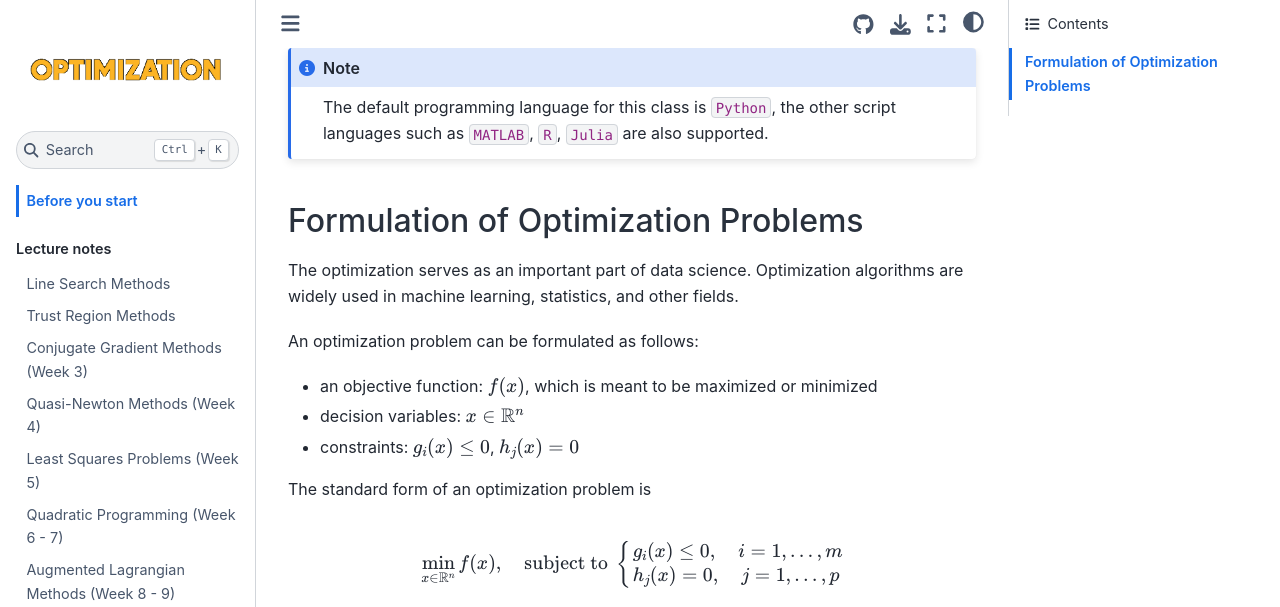
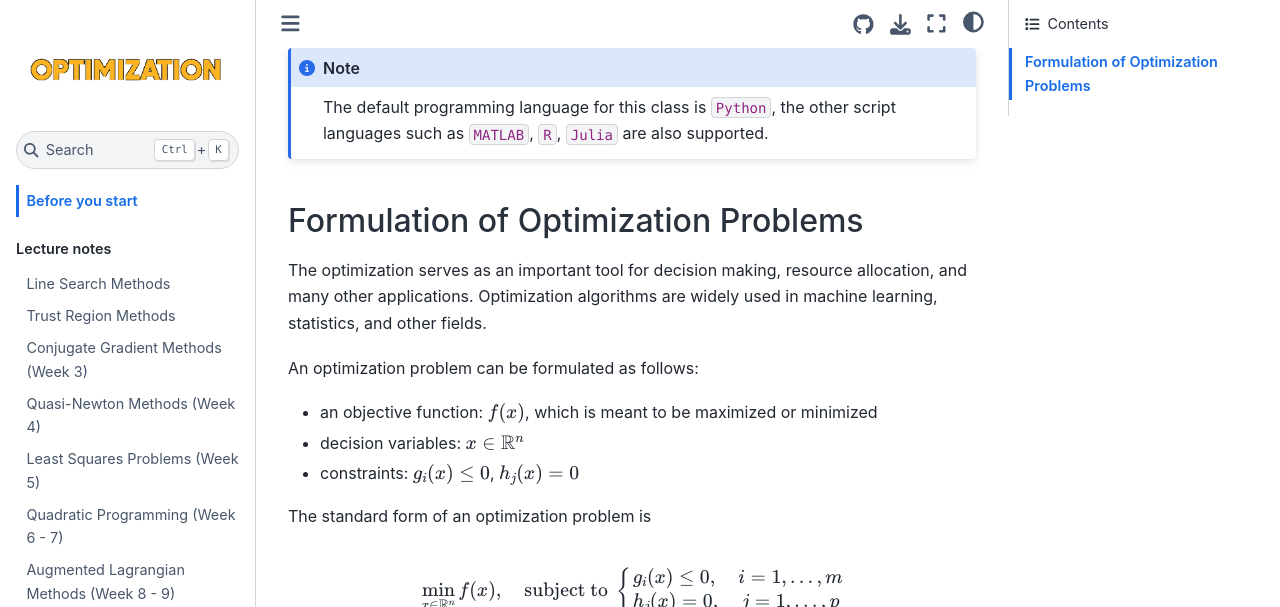
Before and after one commit to Auburn-5650-6650-Fall-2023/auburn-5650-6650-fall-2023.github.io, a Jupyter Book: the page built from intro.md, in a window 1280 px wide and 900 px high, scrolled down 337 px, cut to the strip 0-607 px from the top of the window. Built offline with Jupyter Book 1.0.4 settings and Sphinx 7.4.7 and the Sphinx Book theme 1.1.4, drawn with Linux system fonts in a browser that asks for light colours.

Commit message:
update intro

```diff
--- a/intro.md
+++ b/intro.md
@@ -26,7 +26,7 @@ The default programming language for this class is ``Python``, the other script
 
 ## Formulation of Optimization Problems
 
-The optimization serves as an important part of data science. Optimization algorithms are widely used in machine learning, statistics, and other fields.
+The optimization serves as an important tool for decision making, resource allocation, and many other applications. Optimization algorithms are widely used in machine learning, statistics, and other fields.
 
 An optimization problem can be formulated as follows:
 
```
Also changed, not shown: other parts of intro.md (+1 -1 lines).
